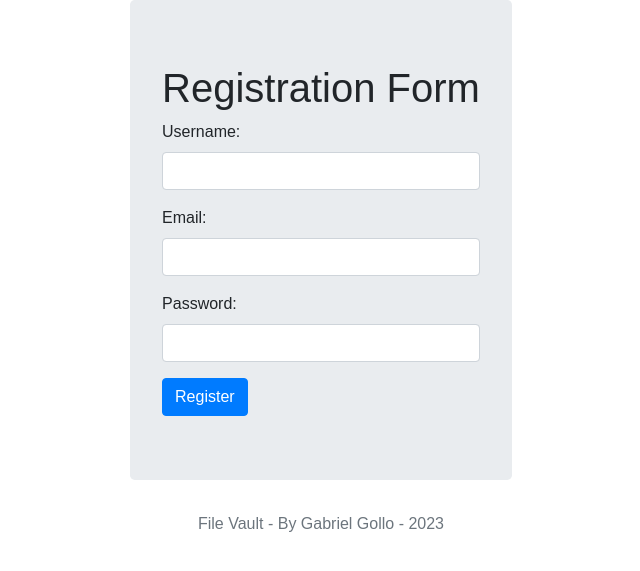
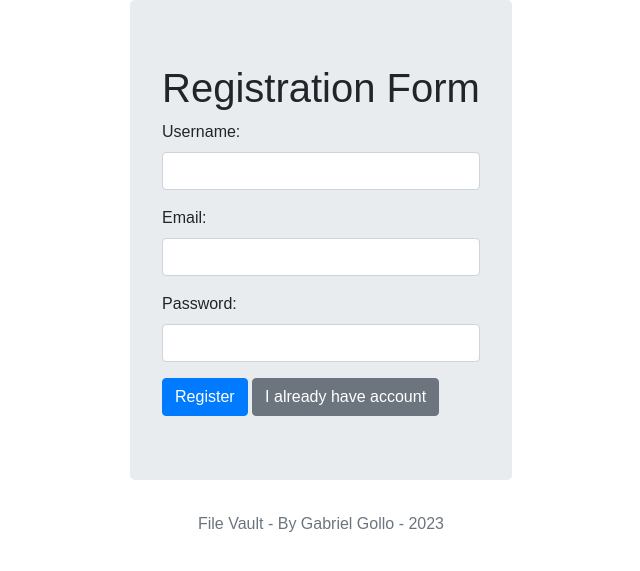
Before and after one commit to gabrielgollo/php-file-vault, a PHP site: page /register.php in a window 1280 px wide. Shown: the top 571 px of the page, without its empty margins (319-959 px from the left). Run offline with PHP 8.4, Linux system fonts and the light colour scheme.

```diff
--- a/register.php
+++ b/register.php
@@ -136,6 +136,7 @@ if ($_SERVER['REQUEST_METHOD'] === 'POST') {
                             <input type="password" class="form-control" id="password" name="password" required>
                         </div>
                         <button type="submit" class="btn btn-primary">Register</button>
+                            <a href="index.php" class="btn btn-secondary">I already have account</a>
                     </div>
         </form>
     </div>
```
Lines whose indentation alone changed are shown as unchanged.
